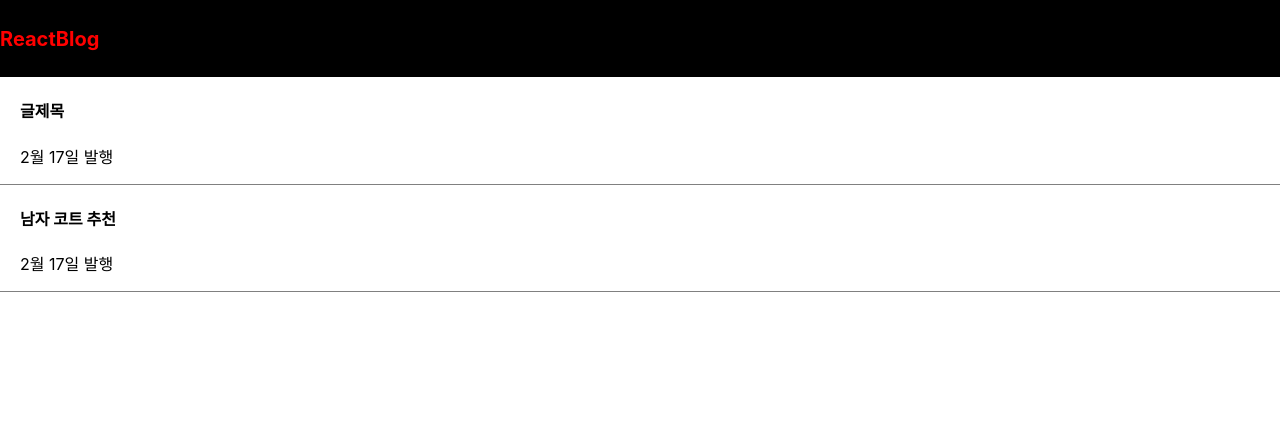
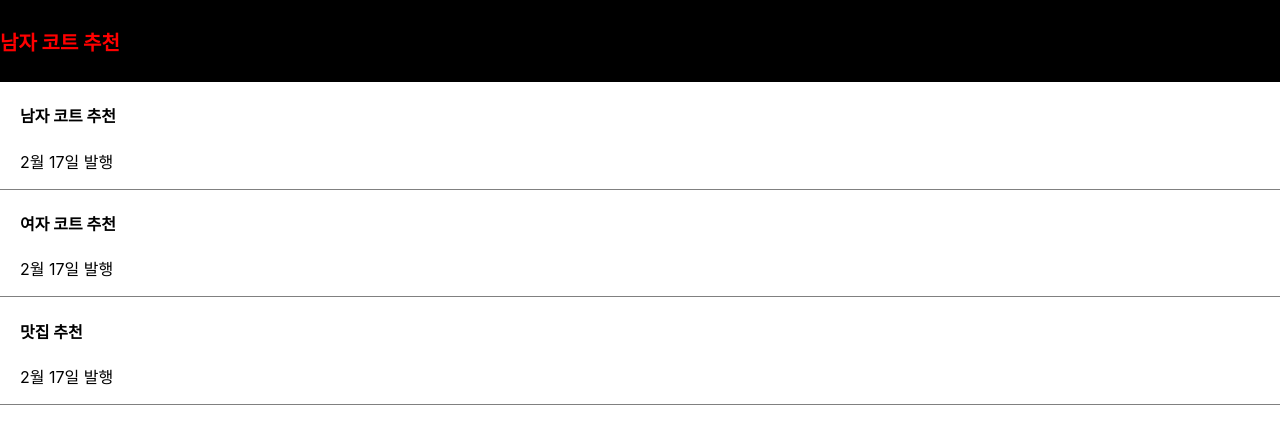
Before and after one commit to TaesunPark/hello-react, a React (Create React App) app: page / in a window 1280 px wide. Shown: the top 444 px of the page. Built offline with nearby package versions, Linux system fonts and the light colour scheme.

Commit message:
[ADD] useState써서 list 글 제목 관리

```diff
--- a/src/App.js
+++ b/src/App.js
@@ -5,8 +5,8 @@ import './App.css'
 function App(){
 
   let post = '강남 우동 맛집';
-  let [글제목, b] = useState('남자 코트 추천');
-  let [logo, setLogo] = useState('ReactBlog');
+  let [글제목, b] = useState(['남자 코트 추천', '여자 코트 추천', '맛집 추천']);
+
   // a는 state 보관했던 자료
   // b는 state 변경 도와주는 함수
   // Destructuring 문법
@@ -23,16 +23,21 @@ function App(){
     // jsx 언어임
     <div className="App">
       <div className = "black-nav">
-        <h4 style = {{color:'red', fontSize: '20px'}}>{logo}</h4>
+        <h4 style = {{color:'red', fontSize: '20px'}}>{글제목[0]}</h4>
       </div>
 
       <div className="list">
-        <h4>글제목</h4>
+        <h4>{글제목[0]}</h4>
         <p>2월 17일 발행</p>
       </div>
 
       <div className="list">
-        <h4>{글제목}</h4>
+        <h4>{글제목[1]}</h4>
+        <p>2월 17일 발행</p>
+      </div>
+
+      <div className="list">
+        <h4>{글제목[2]}</h4>
         <p>2월 17일 발행</p>
       </div>
 
```
